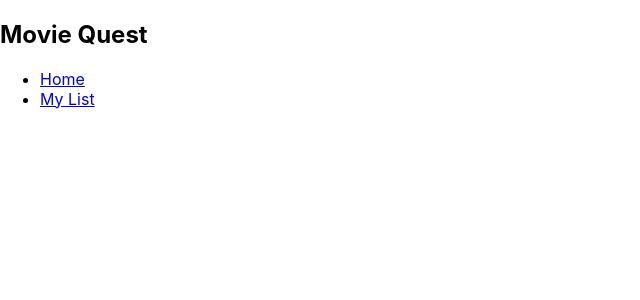
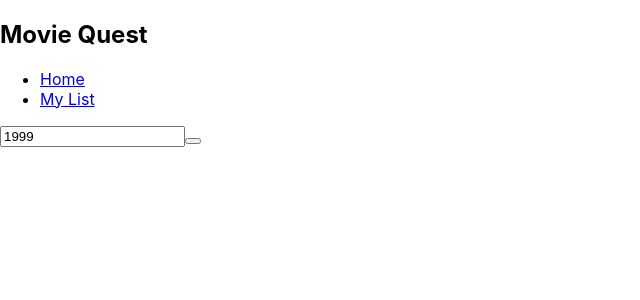
Before and after one commit to ccano2011/Movie-Quest, a React (Create React App) app in the folder movie_picker/: page /pick in a window 1280 px wide. Shown: the top 300 px of the page, without its empty margins (0-640 px from the left). Built offline with nearby package versions, Linux system fonts and the light colour scheme; no server answers.

Commit message:
'Pick' component has 'Input Year' functionality pulling data from a new endpoint

```diff
--- a/movie_picker/src/components/Homepage/Homepage.jsx
+++ b/movie_picker/src/components/Homepage/Homepage.jsx
@@ -10,12 +10,12 @@ function Homepage(props) {
                     <button>See what's popular now!</button>
                 </Link>
             </div>
-            {/* <div className="pickButton"> */}
-            {/* Redirects to Pick Component */}
-            {/* <Link to="/pick"> */}
-            {/* <button>Find the best movies by Year & Genre</button> */}
-            {/* </Link> */}
-            {/* </div> */}
+            <div className="pickButton">
+                {/* Redirects to Pick Component */}
+                <Link to="/pick">
+                    <button>Find the best movies by Year & Genre</button>
+                </Link>
+            </div>
             <div className="myListButton">
                 {/* Redirects to List Component */}
                 <Link to="list">
--- a/movie_picker/src/components/Pick/Pick.jsx
+++ b/movie_picker/src/components/Pick/Pick.jsx
@@ -1,12 +1,58 @@
 import React from "react";
-// import { useState, useEffect } from "react";
-// import axios from "axios";
+import { useState, useEffect } from "react";
+import axios from "axios";
 
 function Pick() {
+    const [genre, setFetchGenre] = useState([]);
+    // const [added, setAdded] = useState(false)
+    const [year, setYear] = useState(1999)
+
+    // const onChangeHandler = event => {
+    //     event.preventDefault()
+    //     setInputValue(event.target.value);
+    //     const fetchMovies = async () => {
+    //         const movieEndpoint = await axios.get(
+    //             `https://api.themoviedb.org/3/discover/movie?api_key=${process.env.REACT_APP_TMDB_KEY}&language=en-US&sort_by=vote_average.desc&include_adult=false&include_video=false&page=1&primary_release_year=${inputValue}&vote_count.gte=1000`);
+    //         setFetchGenre(movieEndpoint.data.results);
+    //     };
+    //     fetchMovies();
+    // };
+    // useEffect(() => {
+    //     console.log(year)
+    //     const fetchMovies = async () => {
+    //         const movieEndpoint = await axios.get(
+    //             `https://api.themoviedb.org/3/discover/movie?api_key=${process.env.REACT_APP_TMDB_KEY}&language=en-US&sort_by=vote_average.desc&include_adult=false&include_video=false&page=1&primary_release_year=${year}&vote_count.gte=1000`);
+    //         setFetchGenre(movieEndpoint.data.results);
+    //     };
+    //     fetchMovies();
+    // }, []);
+
+    const handleSubmit = (e) => {
+        e.preventDefault()
+        console.log(year)
+        const fetchMovies = async () => {
+            const movieEndpoint = await axios.get(
+                `https://api.themoviedb.org/3/discover/movie?api_key=${process.env.REACT_APP_TMDB_KEY}&language=en-US&sort_by=vote_average.desc&include_adult=false&include_video=false&page=1&primary_release_year=${year}&vote_count.gte=1000`);
+            setFetchGenre(movieEndpoint.data.results);
+        };
+        fetchMovies();
+    };
+
+    console.log(genre)
     return (
         <div>
-
-        </div>
+            <form onSubmit={handleSubmit}>
+                <input
+                    type="number"
+                    name="clicks"
+                    value={year}
+                    onChange={(event) => {
+                        setYear(event.target.value)
+                    }}
+                />
+                <button type="submit"></button>
+            </form>
+        </div >
     );
 }
 export default Pick
```
Also changed, not shown: 1 other file (tests, documents, lock files or other folders).
